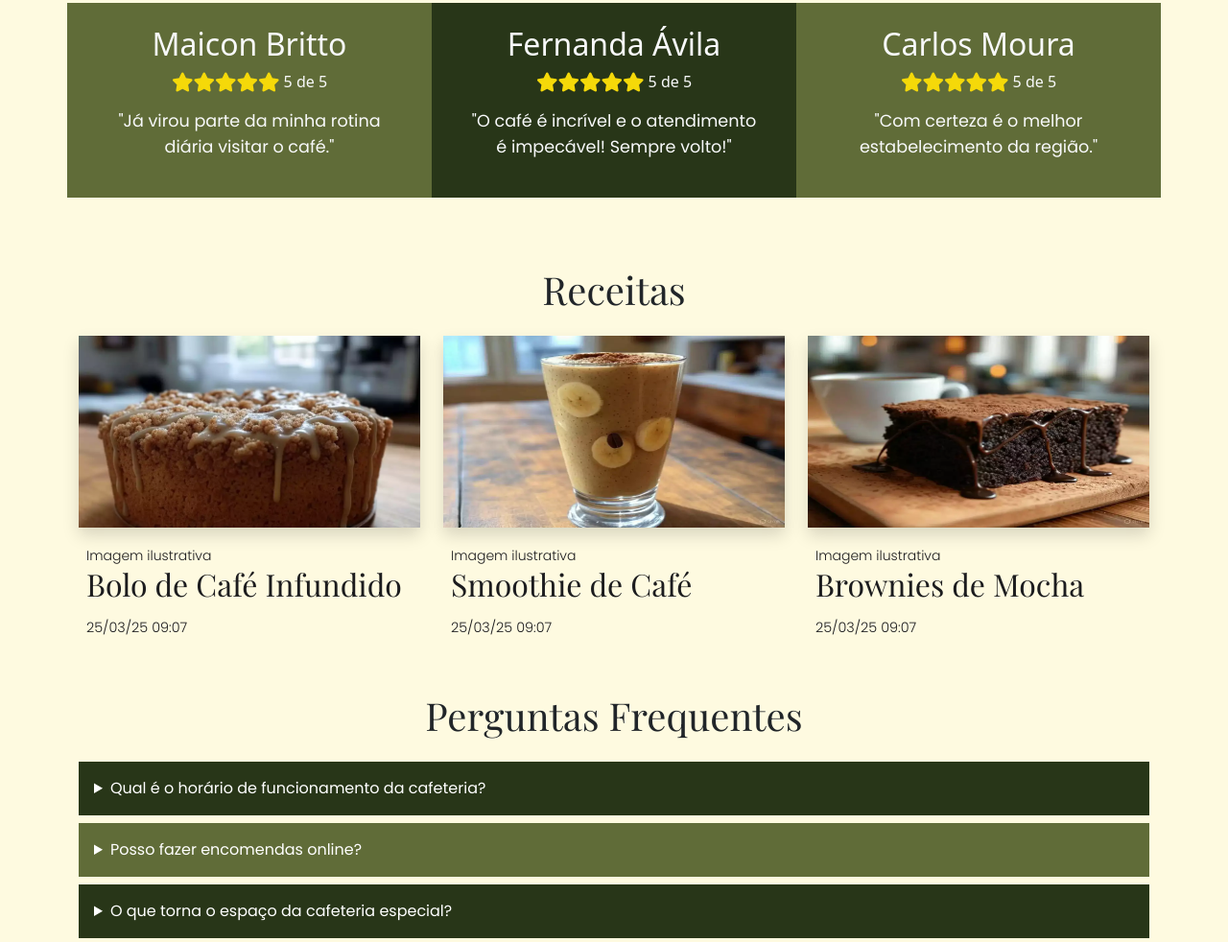
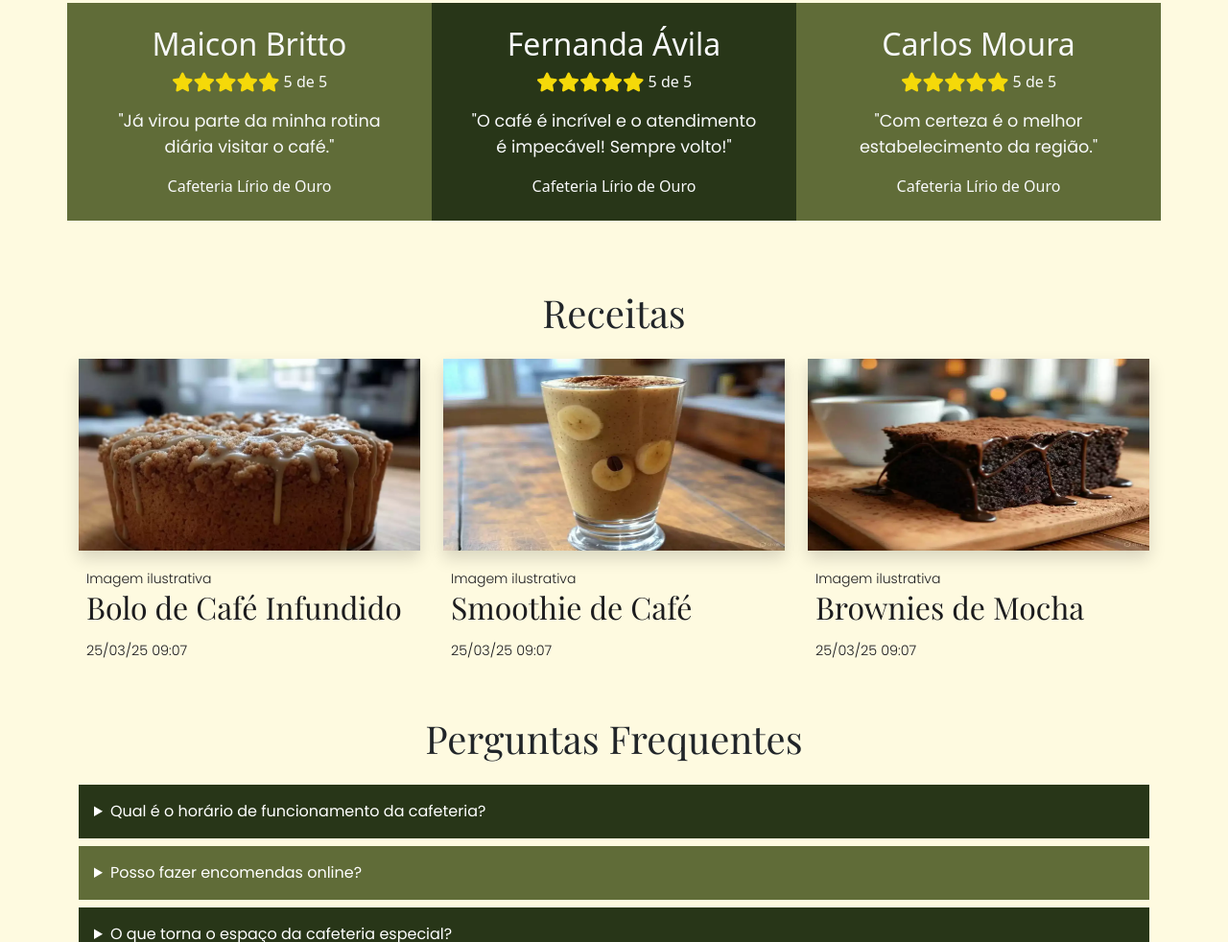
Before and after one commit to aprendizarthur/cafeteria-lirio-de-ouro, a plain HTML site: page index.html in a window 1280 px wide. Shown: the part 3714-4696 px from the top of the page at 96% size. Drawn offline with nearby package versions, Linux system fonts and the light colour scheme; a web font is replaced by a local one.

Commit message:
Corrigido Snippets de avaliação index

```diff
--- a/index.html
+++ b/index.html
@@ -360,6 +360,11 @@
                                     <blockquote itemprop="reviewBody">
                                         <p class="poppins-regular text-light">"Já virou parte da minha rotina diária visitar o café."</p>
                                     </blockquote>
+                                    <div itemprop="itemReviewed" itemscope itemtype="http://schema.org/LocalBusiness">
+                                        <span itemprop="name" class="text-light">Cafeteria Lírio de Ouro</span>
+                                        <meta itemprop="address" content="R. José Bernabé de Souza, 315 - Centro, Cerrito - RS, 96395-000">
+                                        <meta itemprop="telephone" content="(53) 99162-5511">
+                                    </div>
                                     <footer class="d-none">
                                         <p class="poppins-regular">Data: <time itemprop="datePublished" datetime="2025-03-20">20 de março de 2025</time></p>
                                     </footer>
@@ -376,6 +381,11 @@
                                     <blockquote itemprop="reviewBody">
                                         <p class="poppins-regular text-light">"O café é incrível e o atendimento é impecável! Sempre volto!"</p>
                                     </blockquote>
+                                    <div itemprop="itemReviewed" itemscope itemtype="http://schema.org/LocalBusiness">
+                                        <span itemprop="name" class="text-light">Cafeteria Lírio de Ouro</span>
+                                        <meta itemprop="address" content="R. José Bernabé de Souza, 315 - Centro, Cerrito - RS, 96395-000">
+                                        <meta itemprop="telephone" content="(53) 99162-5511">
+                                    </div>
                                     <footer class="d-none">
                                         <p class="poppins-regular">Data: <time itemprop="datePublished" datetime="2025-03-20">20 de março de 2025</time></p>
                                     </footer>
@@ -392,6 +402,11 @@
                                     <blockquote itemprop="reviewBody">
                                         <p class="poppins-regular text-light">"Com certeza é o melhor estabelecimento da região."</p>
                                     </blockquote>
+                                    <div itemprop="itemReviewed" itemscope itemtype="http://schema.org/LocalBusiness">
+                                        <span itemprop="name" class="text-light">Cafeteria Lírio de Ouro</span>
+                                        <meta itemprop="address" content="R. José Bernabé de Souza, 315 - Centro, Cerrito - RS, 96395-000">
+                                        <meta itemprop="telephone" content="(53) 99162-5511">
+                                    </div>
                                     <footer class="d-none">
                                         <p class="poppins-regular">Data: <time itemprop="datePublished" datetime="2025-03-20">20 de março de 2025</time></p>
                                     </footer>
```
